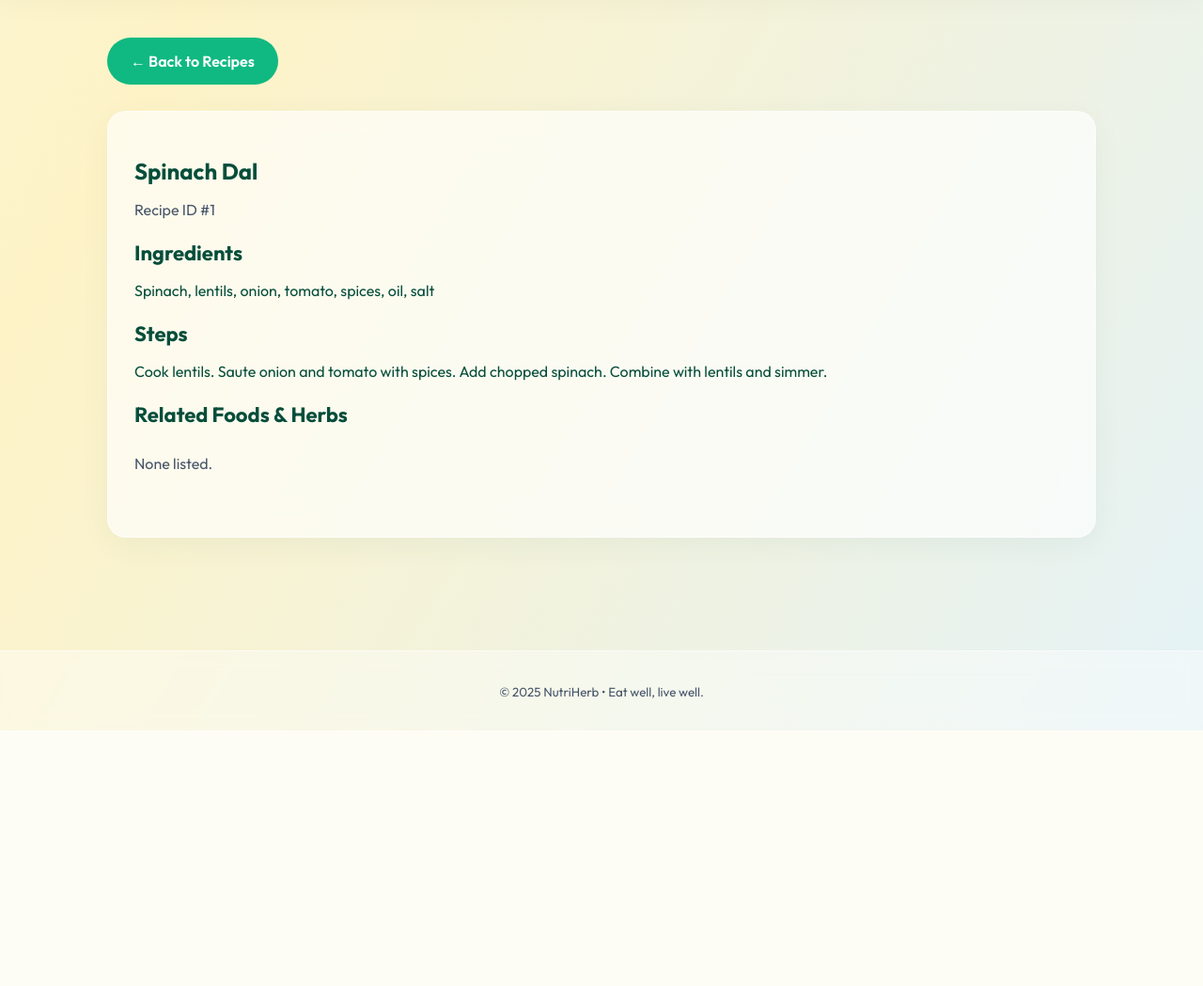
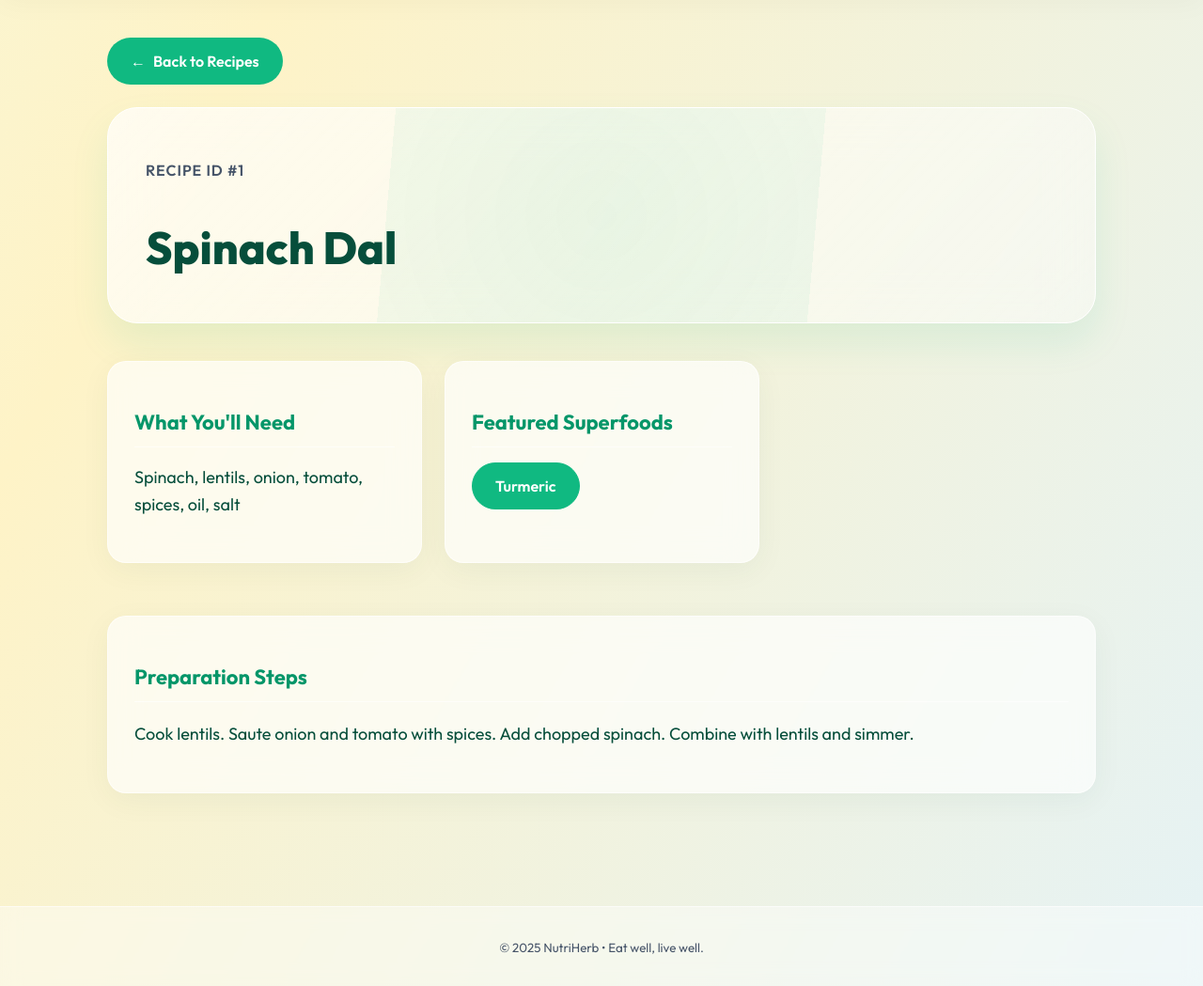
Before and after one commit to Lokesh19-PP/Nutriherb, a Django app: page /recipes/1/ in a window 1280 px wide. Shown: the part 69-1118 px from the top of the page at 94% size. Before the commit the page ends 846 px from the top, so only its background shows below. Run offline with Django 5.2, Linux system fonts and the light colour scheme; data comes from the database, SQL or seed files in the repository.

Commit message:
UI overhaul for Recipe and Health filter views

```diff
--- a/nutriherb/nutrition/views.py
+++ b/nutriherb/nutrition/views.py
@@ -21,4 +21,5 @@ class RecipeViewSet(viewsets.ModelViewSet):
 
 def recipe_detail_view(request, recipe_id):
     recipe = get_object_or_404(Recipe, pk=recipe_id)
-    return render(request, 'recipe_detail.html', {'recipe': recipe})
+    related_foods = recipe.herbs_or_foods.all()
+    return render(request, 'recipe_detail.html', {'recipe': recipe, 'related_foods': related_foods})
--- a/nutriherb/templates/recipe_detail.html
+++ b/nutriherb/templates/recipe_detail.html
@@ -1,27 +1,33 @@
 {% extends 'base.html' %}
 {% block title %}{{ recipe.title }} - NutriHerb{% endblock %}
 {% block content %}
-  <a href="/recipes/" class="btn" style="margin-bottom:12px;">← Back to Recipes</a>
-  <article class="card">
-    <h1 style="margin-bottom:4px;">{{ recipe.title }}</h1>
-    <p class="muted">Recipe ID #{{ recipe.id }}</p>
-    <section style="margin-top:16px;">
-      <h3>Ingredients</h3>
-      <p>{{ recipe.ingredients }}</p>
+  <a href="/recipes/" class="btn" style="margin-bottom:24px; display:inline-flex; align-items:center; gap:8px;"><span>←</span> Back to Recipes</a>
+
+  <div class="hero-banner animate" style="padding: 40px; text-align: left; grid-template-columns: 1fr;">
+    <p class="muted" style="margin-bottom:8px; font-weight:600; text-transform:uppercase; letter-spacing:1px;">Recipe ID #{{ recipe.id }}</p>
+    <h1 style="font-size: 48px; color:#064e3b; margin:0 0 16px 0; font-weight:800; line-height:1;">{{ recipe.title }}</h1>
+  </div>
+
+  <div class="grid" style="margin-top:24px;">
+    <section class="card animate" style="animation-delay: 0.1s;">
+      <h3 style="color:#059669; border-bottom:1px solid var(--card-border); padding-bottom:12px; margin-bottom:16px;">What You'll Need</h3>
+      <p style="font-size:18px; line-height:1.6; color:var(--fg);">{{ recipe.ingredients }}</p>
     </section>
-    <section style="margin-top:16px;">
-      <h3>Steps</h3>
-      <p style="white-space:pre-wrap;">{{ recipe.steps }}</p>
-    </section>
-    <section style="margin-top:16px;">
-      <h3>Related Foods & Herbs</h3>
-      <div class="chips">
+
+    <section class="card animate" style="animation-delay: 0.2s;">
+      <h3 style="color:#059669; border-bottom:1px solid var(--card-border); padding-bottom:12px; margin-bottom:16px;">Featured Superfoods</h3>
+      <div class="chips" style="margin-top:16px;">
         {% for food in related_foods %}
-          <span class="chip">{{ food.name }}</span>
+          <span class="chip active">{{ food.name }}</span>
         {% empty %}
-          <p class="muted">None listed.</p>
+          <p class="muted">No explicit superfoods listed.</p>
         {% endfor %}
       </div>
     </section>
-  </article>
+
+    <section class="card span-2 animate" style="animation-delay: 0.3s; grid-column: 1 / -1;">
+      <h3 style="color:#059669; border-bottom:1px solid var(--card-border); padding-bottom:12px; margin-bottom:16px;">Preparation Steps</h3>
+      <p style="white-space:pre-wrap; font-size:18px; line-height:1.8; color:var(--fg);">{{ recipe.steps }}</p>
+    </section>
+  </div>
 {% endblock %}
```
Also changed, not shown: nutriherb/templates/health.html (+23 -14 lines).
